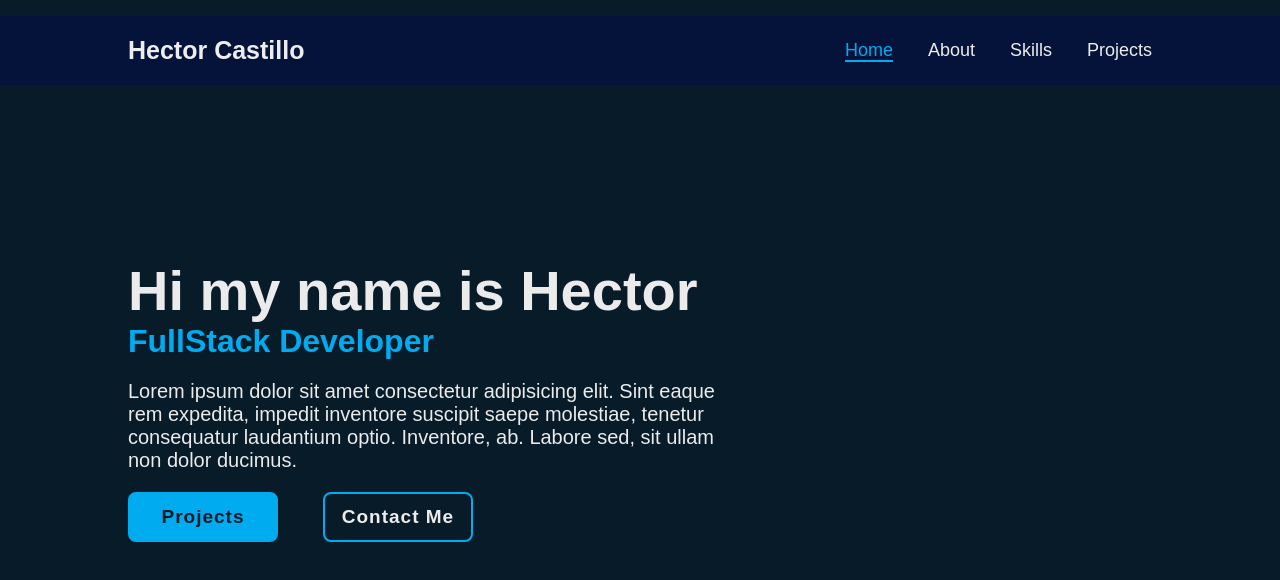
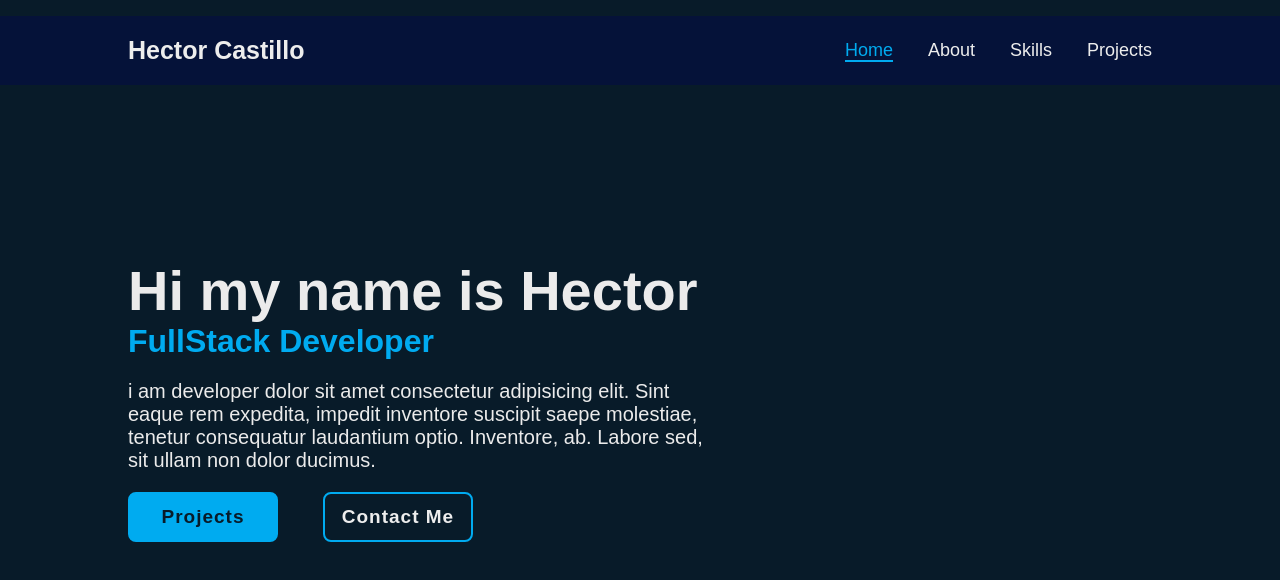
Before and after one commit to DevhTor/MyBriefCase, an Angular app: page / in a window 1280 px wide. Shown: the top 580 px of the page. Built offline with nearby package versions, Linux system fonts and the light colour scheme.

Commit message:
agregue un comentario

```diff
--- a/src/app/app.component.html
+++ b/src/app/app.component.html
@@ -15,7 +15,7 @@
     <h1>Hi my name is Hector</h1>
     <h3>FullStack Developer</h3>
     <p>
-      Lorem ipsum dolor sit amet consectetur adipisicing elit. Sint eaque rem expedita,
+      i am developer dolor sit amet consectetur adipisicing elit. Sint eaque rem expedita,
       impedit inventore suscipit saepe molestiae, tenetur consequatur laudantium optio.
       Inventore, ab. Labore sed, sit ullam non dolor ducimus.
     </p>
```
